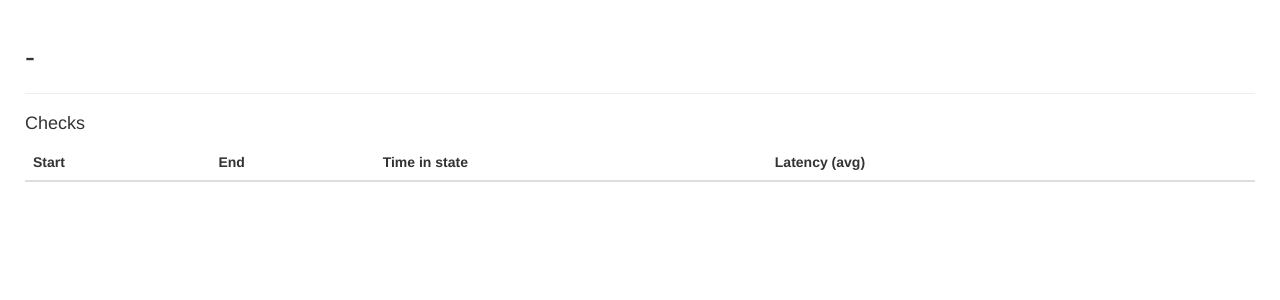
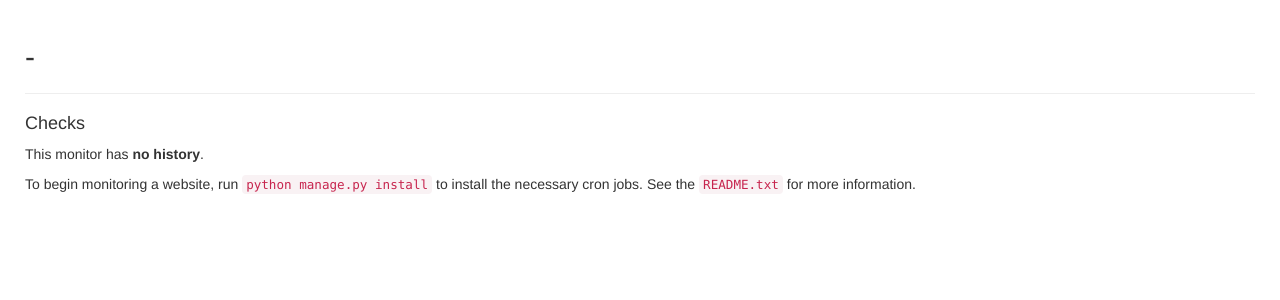
Before and after one commit to ajrbyers/mondroid, a Django app: template src/templates/monitor/detail.html in a window 1280 px wide. Shown: the part 50-350 px from the top of the page. Run offline with Django 3.2, Linux system fonts and the light colour scheme; the template is opened without the code that fills it, so the values that code supplies are empty; some libraries are stand-ins or nearby versions.

Commit message:
fixed bug where the monitor detail page wasn't distinguishing between monitor histories. added a friendly message to a monitor detail page with no history

```diff
--- a/src/monitor/logic.py
+++ b/src/monitor/logic.py
@@ -24,7 +24,7 @@ def chunklist(somelist, splitter):
 
 def chunked_history1(m, *args, **kwargs):
     splitter = lambda obj: getattr(obj, 'up', None)
-    return chunklist(models.Check.objects.filter(*args, **kwargs), splitter)
+    return chunklist(m.check_set.filter(*args, **kwargs), splitter)
 
 def chunked_history2(monitor):
     # TODO: a recursive version of Monitor.time_in_state jumping
--- a/src/templates/monitor/detail.html
+++ b/src/templates/monitor/detail.html
@@ -6,6 +6,7 @@
 	<hr />
 
 	<h4>Checks</h4>
+	{% if grouped_history_list %}
 	<table id="example" class="table table-striped">
 		<thead>
 		<tr>
@@ -30,5 +31,9 @@
 		{% endfor %}
 		</tbody>
 	</table>
+	{% else %}
+	<p>This monitor has <strong>no history</strong>.</p>
+	<p>To begin monitoring a website, run <code>python manage.py install</code> to install the necessary cron jobs. See the <a href="https://github.com/ajrbyers/mondroid/blob/master/README.md"><code>README.txt</code></a> for more information.</p>
+	{% endif %}
 
 {% endblock content %}2
```
